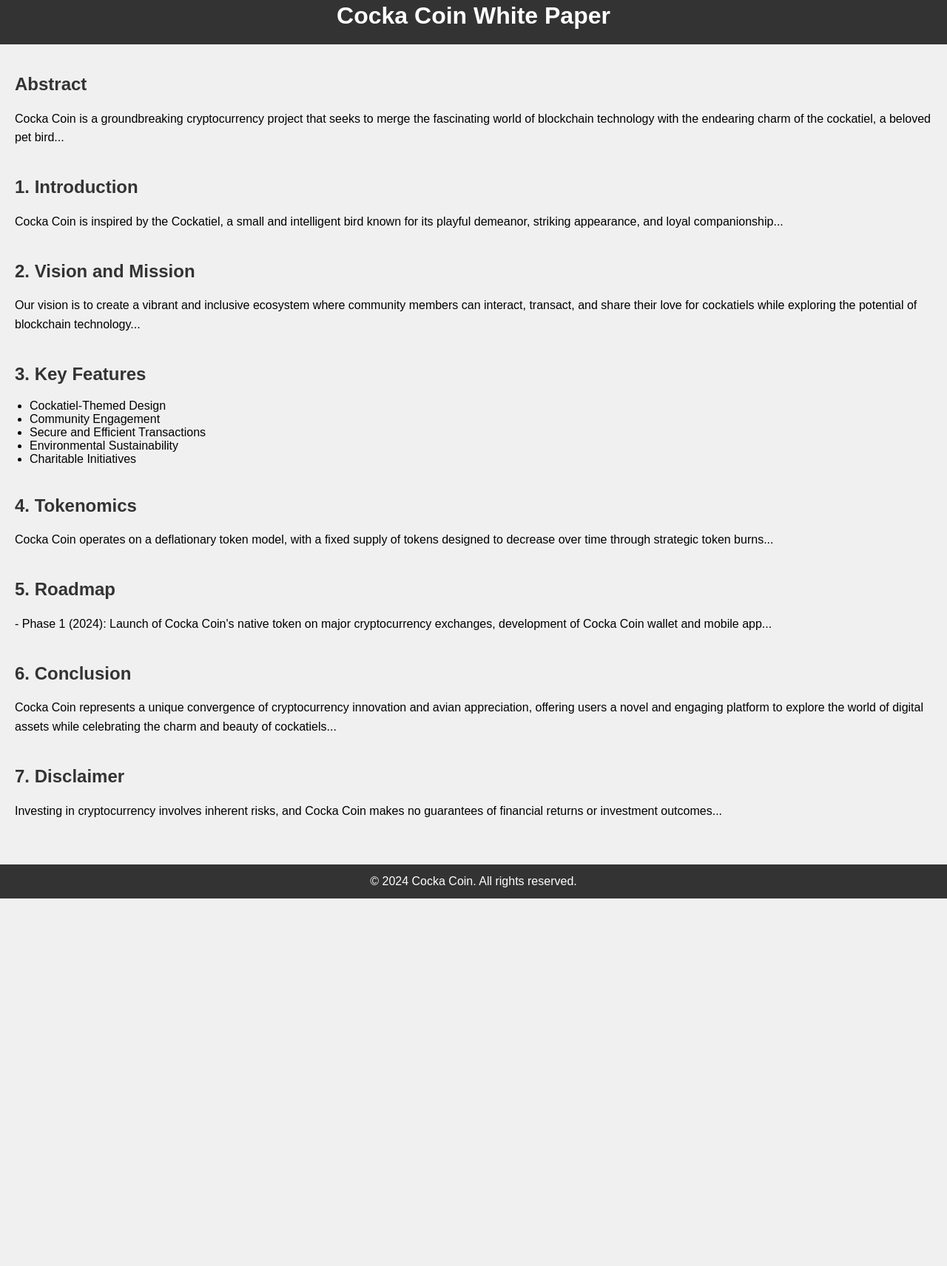
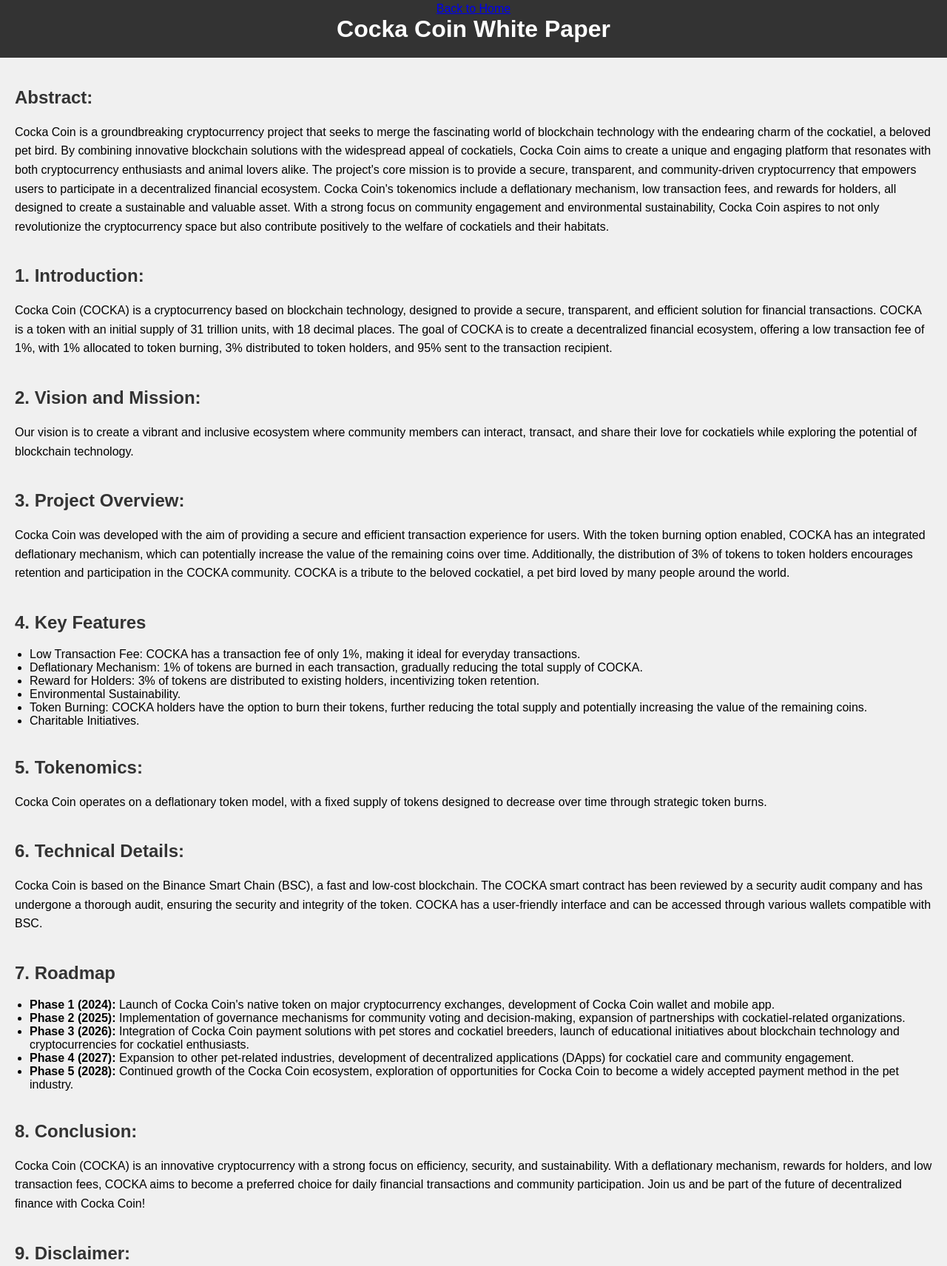
Before and after one commit to vsj2811/cockacoin, a plain HTML site: page white-paper.html in a window 1280 px wide. Shown: the part 17-1729 px from the top of the page at 74% size. Before the commit the page ends 1232 px from the top, so only its background shows below. Drawn offline with Linux system fonts and the light colour scheme.

Commit message:
Update white-paper.html
Updated White Paper.

```diff
--- a/white-paper.html
+++ b/white-paper.html
@@ -8,46 +8,68 @@
 </head>
 <body>
     <header>
+        <a href="index.html" class="home-link">Back to Home</a>
         <h1>Cocka Coin White Paper</h1>
     </header>
     <main>
         <section id="abstract">
-            <h2>Abstract</h2>
-            <p>Cocka Coin is a groundbreaking cryptocurrency project that seeks to merge the fascinating world of blockchain technology with the endearing charm of the cockatiel, a beloved pet bird...</p>
+            <h2>Abstract:</h2>
+            <p>Cocka Coin is a groundbreaking cryptocurrency project that seeks to merge the fascinating world of blockchain technology with the endearing charm of the cockatiel, a beloved pet bird. By combining innovative blockchain solutions with the widespread appeal of cockatiels, Cocka Coin aims to create a unique and engaging platform that resonates with both cryptocurrency enthusiasts and animal lovers alike.
+
+                The project's core mission is to provide a secure, transparent, and community-driven cryptocurrency that empowers users to participate in a decentralized financial ecosystem. Cocka Coin's tokenomics include a deflationary mechanism, low transaction fees, and rewards for holders, all designed to create a sustainable and valuable asset.
+
+                With a strong focus on community engagement and environmental sustainability, Cocka Coin aspires to not only revolutionize the cryptocurrency space but also contribute positively to the welfare of cockatiels and their habitats.</p>
         </section>
         <section id="introduction">
-            <h2>1. Introduction</h2>
-            <p>Cocka Coin is inspired by the Cockatiel, a small and intelligent bird known for its playful demeanor, striking appearance, and loyal companionship...</p>
+            <h2>1. Introduction:</h2>
+            <p>Cocka Coin (COCKA) is a cryptocurrency based on blockchain technology, designed to provide a secure, transparent, and efficient solution for financial transactions. COCKA is a token with an initial supply of 31 trillion units, with 18 decimal places. The goal of COCKA is to create a decentralized financial ecosystem, offering a low transaction fee of 1%, with 1% allocated to token burning, 3% distributed to token holders, and 95% sent to the transaction recipient.</p>
         </section>
         <section id="vision-mission">
-            <h2>2. Vision and Mission</h2>
-            <p>Our vision is to create a vibrant and inclusive ecosystem where community members can interact, transact, and share their love for cockatiels while exploring the potential of blockchain technology...</p>
+            <h2>2. Vision and Mission:</h2>
+            <p>Our vision is to create a vibrant and inclusive ecosystem where community members can interact, transact, and share their love for cockatiels while exploring the potential of blockchain technology.</p>
+        </section>
+        <section id="overview">
+            <h2>3. Project Overview:</h2>
+            <p>Cocka Coin was developed with the aim of providing a secure and efficient transaction experience for users. With the token burning option enabled, COCKA has an integrated deflationary mechanism, which can potentially increase the value of the remaining coins over time. Additionally, the distribution of 3% of tokens to token holders encourages retention and participation in the COCKA community. COCKA is a tribute to the beloved cockatiel, a pet bird loved by many people around the world.</p>
         </section>
         <section id="key-features">
-            <h2>3. Key Features</h2>
+            <h2>4. Key Features</h2>
             <ul>
-                <li>Cockatiel-Themed Design</li>
-                <li>Community Engagement</li>
-                <li>Secure and Efficient Transactions</li>
-                <li>Environmental Sustainability</li>
-                <li>Charitable Initiatives</li>
+                <li>Low Transaction Fee: COCKA has a transaction fee of only 1%, making it ideal for everyday transactions.</li>
+                <li>Deflationary Mechanism: 1% of tokens are burned in each transaction, gradually reducing the total supply of COCKA.</li>
+                <li>Reward for Holders: 3% of tokens are distributed to existing holders, incentivizing token retention.</li>
+                <li>Environmental Sustainability.</li>
+                <li>Token Burning: COCKA holders have the option to burn their tokens, further reducing the total supply and potentially increasing the value of the remaining coins.</li>
+                <li>Charitable Initiatives.</li>
             </ul>
         </section>
         <section id="tokenomics">
-            <h2>4. Tokenomics</h2>
-            <p>Cocka Coin operates on a deflationary token model, with a fixed supply of tokens designed to decrease over time through strategic token burns...</p>
+            <h2>5. Tokenomics:</h2>
+            <p>Cocka Coin operates on a deflationary token model, with a fixed supply of tokens designed to decrease over time through strategic token burns.</p>
+        </section>
+        <section id="tokenomics">
+            <h2>6. Technical Details:</h2>
+            <p>Cocka Coin is based on the Binance Smart Chain (BSC), a fast and low-cost blockchain. The COCKA smart contract has been reviewed by a security audit company and has undergone a thorough audit, ensuring the security and integrity of the token. COCKA has a user-friendly interface and can be accessed through various wallets compatible with BSC.</p>
         </section>
         <section id="roadmap">
-            <h2>5. Roadmap</h2>
-            <p>- Phase 1 (2024): Launch of Cocka Coin's native token on major cryptocurrency exchanges, development of Cocka Coin wallet and mobile app...</p>
+            <h2>7. Roadmap</h2>
+            <ul>
+                <li><strong>Phase 1 (2024):</strong> Launch of Cocka Coin's native token on major cryptocurrency exchanges, development of Cocka Coin wallet and mobile app.</li>
+                <li><strong>Phase 2 (2025):</strong> Implementation of governance mechanisms for community voting and decision-making, expansion of partnerships with cockatiel-related organizations.</li>
+                <li><strong>Phase 3 (2026):</strong> Integration of Cocka Coin payment solutions with pet stores and cockatiel breeders, launch of educational initiatives about blockchain technology and cryptocurrencies for cockatiel enthusiasts.</li>
+                <li><strong>Phase 4 (2027):</strong> Expansion to other pet-related industries, development of decentralized applications (DApps) for cockatiel care and community engagement.</li>
+                <li><strong>Phase 5 (2028):</strong> Continued growth of the Cocka Coin ecosystem, exploration of opportunities for Cocka Coin to become a widely accepted payment method in the pet industry.</li>
+            </ul>
         </section>
         <section id="conclusion">
-            <h2>6. Conclusion</h2>
-            <p>Cocka Coin represents a unique convergence of cryptocurrency innovation and avian appreciation, offering users a novel and engaging platform to explore the world of digital assets while celebrating the charm and beauty of cockatiels...</p>
+            <h2>8. Conclusion:</h2>
+            <p>Cocka Coin (COCKA) is an innovative cryptocurrency with a strong focus on efficiency, security, and sustainability. With a deflationary mechanism, rewards for holders, and low transaction fees, COCKA aims to become a preferred choice for daily financial transactions and community participation. Join us and be part of the future of decentralized finance with Cocka Coin!</p>
         </section>
         <section id="disclaimer">
-            <h2>7. Disclaimer</h2>
-            <p>Investing in cryptocurrency involves inherent risks, and Cocka Coin makes no guarantees of financial returns or investment outcomes...</p>
+            <h2>9. Disclaimer:</h2>
+            <p>Investing in cryptocurrency involves inherent risks, including the potential loss of principal, and past performance does not guarantee future results. Cocka Coin (COCKA) is a digital asset subject to market volatility and regulatory changes. The value of COCKA may fluctuate and can result in partial or total loss of investment.
+
+                Cocka Coin makes no guarantees of financial returns or investment outcomes. It is important to conduct thorough research and consider your risk tolerance before investing in COCKA or any other cryptocurrency. Always seek advice from a qualified financial advisor if you have any questions or concerns.</p>
         </section>
     </main>
     <footer>
```
